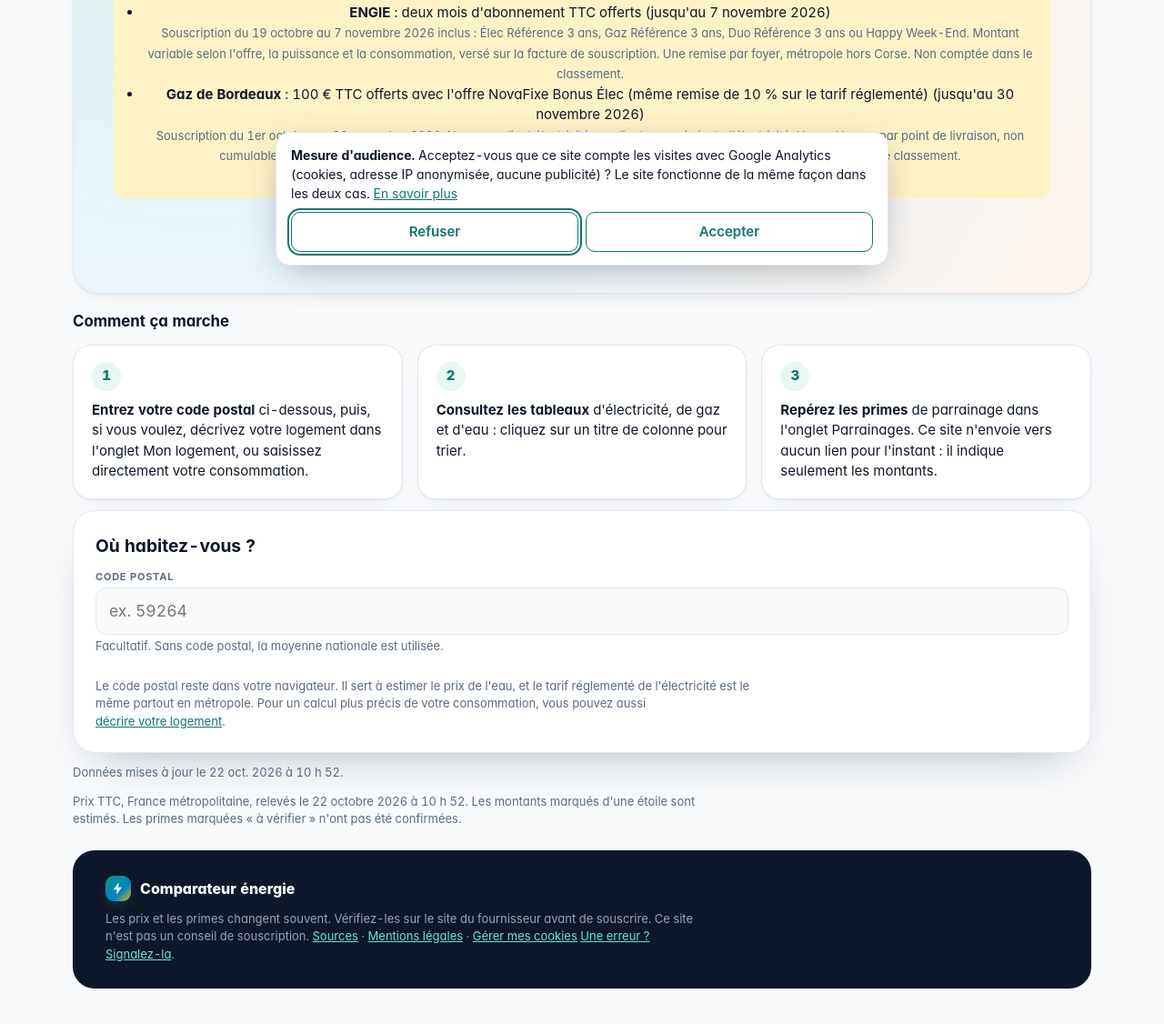
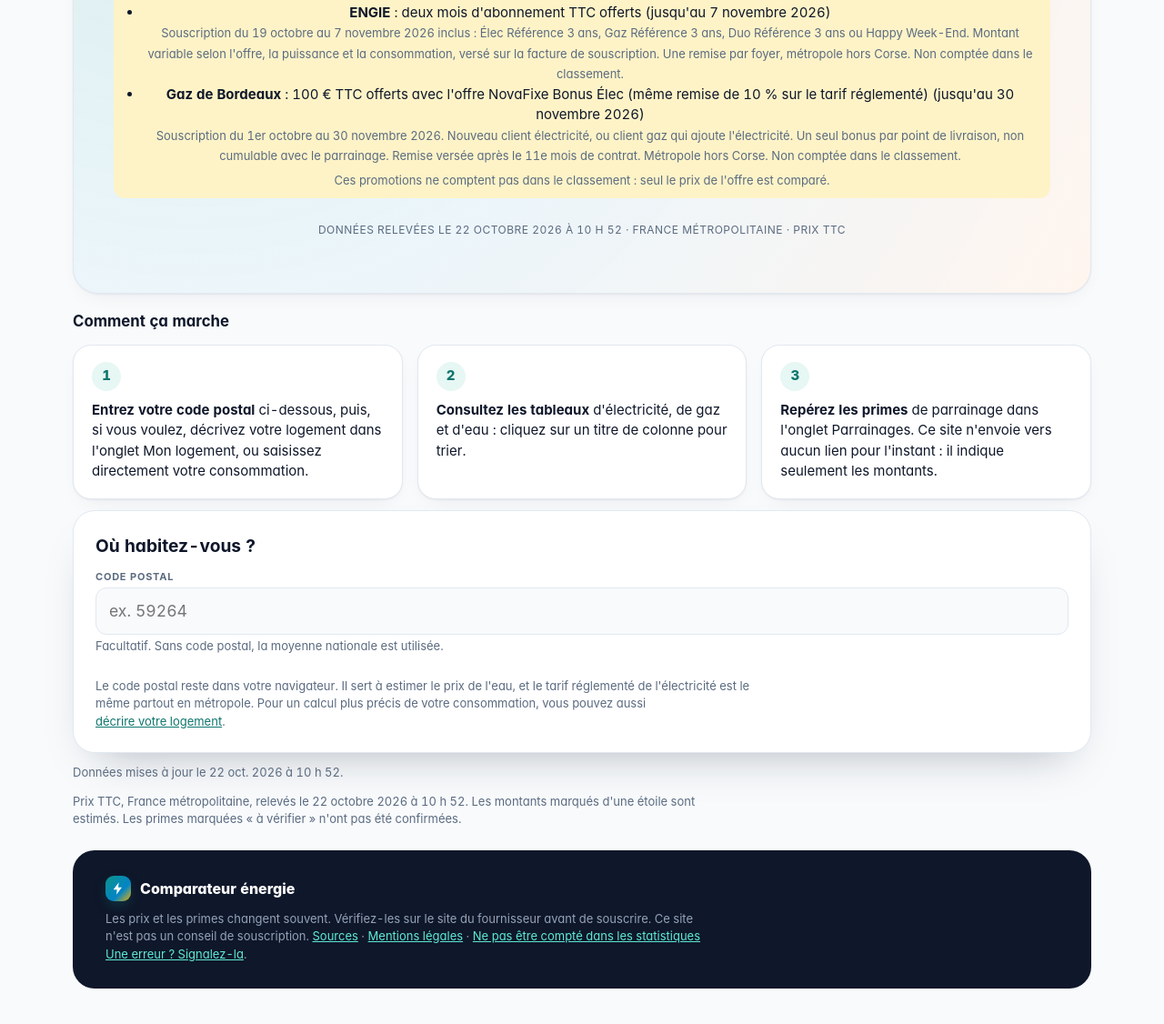
Before and after one commit to Absinthe1975/comparateur-energie, a plain HTML site: page index.html in a window 1280 px wide. Shown: the part 496-1622 px from the top of the page at 91% size. Drawn offline with Linux system fonts and the light colour scheme.

Commit message:
Mesure d'audience : GoatCounter (sans cookie, sans bandeau) à la place de Google Analytics, bouton d'opposition, Mentions légales à jour

```diff
--- a/index.html
+++ b/index.html
@@ -129,12 +129,6 @@ tr.ref td { background: var(--ref-bg); }
 .conf { display: inline-block; min-width: 1.3em; text-align: center; font-weight: 700; font-size: 12px; border-radius: 50%; margin-right: 4px; padding: 0 2px; border: 1px solid currentColor; }
 .conf.c-ok { color: var(--accent); } .conf.c-est { color: var(--warn); } .conf.c-chk { color: var(--bad, #b91c1c); }
 .conf-leg { margin: 6px 2px 0; }
-#cmp { position: fixed; left: 12px; right: 12px; bottom: 12px; z-index: 60; max-width: 640px; margin-inline: auto; background: var(--surface); color: var(--fg); border: 1px solid var(--line); border-radius: 16px; box-shadow: 0 10px 40px -10px rgba(15,23,42,.35); padding: 14px 16px; }
-#cmp[hidden] { display: none; }
-#cmp p { margin: 0 0 10px; font-size: 14px; }
-#cmp .cmp-b { display: flex; flex-wrap: wrap; gap: 8px; }
-#cmp .cmp-b button { flex: 1 1 140px; font: inherit; font-weight: 600; padding: 10px 14px; border-radius: 10px; cursor: pointer; border: 1px solid var(--accent); background: var(--surface); color: var(--accent); }
-@media print { #cmp { display: none !important; } }
 .badge.promo { white-space: normal; display: inline-block; max-width: 34ch; border-radius: 12px; line-height: 1.35; }
 table td:first-child, table th:first-child { max-width: 36ch; overflow-wrap: anywhere; }
 .tablewrap .offer { overflow-wrap: anywhere; }
@@ -823,14 +817,14 @@ code { overflow-wrap: anywhere; }
     <div class="card">
       <h3>Données personnelles</h3>
       <ul>
-        <li><strong>Aucune collecte sans votre accord :</strong> ce site n'a ni compte, ni formulaire envoyé à un serveur, ni cookies publicitaires. Ce que vous saisissez (logement, consommation, code postal) reste dans votre navigateur : le code postal n'est envoyé à aucun service. Seule exception, facultative : la mesure d'audience ci-dessous, activée uniquement si vous l'acceptez.</li>
-        <li><strong>Mesure d'audience (Google Analytics, facultative) :</strong> à votre première visite, un bandeau vous demande si vous acceptez la mesure d'audience. <em>Refuser est aussi simple qu'accepter</em>, et le site fonctionne de la même façon. Si vous refusez, rien n'est chargé depuis Google et aucun cookie n'est déposé. Si vous acceptez, le service Google Analytics 4 (Google Ireland Limited et Google LLC, États-Unis) est chargé et dépose des cookies (_ga et _ga_FKWB5WZJW6, conservés 13 mois au plus) pour compter les visites et les pages vues, de façon statistique : adresse IP anonymisée, aucune publicité personnalisée, aucun croisement avec d'autres données Google. L'éditeur n'y voit aucune donnée permettant de vous identifier. Vous pouvez changer d'avis à tout moment avec le lien « Gérer mes cookies » en bas de page : refuser supprime les cookies et arrête la mesure. Base légale : votre consentement. Voir la politique de confidentialité de Google (policies.google.com/privacy).</li>
+        <li><strong>Aucune collecte vous concernant :</strong> ce site n'a ni compte, ni formulaire envoyé à un serveur, ni cookie, ni publicité. Ce que vous saisissez (logement, consommation, code postal) reste dans votre navigateur : le code postal n'est envoyé à aucun service.</li>
+        <li><strong>Mesure d'audience (GoatCounter) :</strong> le site compte ses visites avec GoatCounter, un service statistique sans cookie et sans suivi entre sites, utilisé uniquement par l'éditeur pour savoir quelles pages sont lues. Votre navigateur appelle pour cela les serveurs de GoatCounter (gc.zgo.at et absinthe1975.goatcounter.com), qui reçoivent comme tout serveur votre adresse IP et des informations techniques (page, navigateur, taille d'écran, provenance). D'après l'éditeur du service, l'adresse IP n'est pas conservée et aucune fiche individuelle n'est constituée ; l'éditeur de ce site ne voit que des totaux. <strong>Vous pouvez vous y opposer à tout moment</strong> avec le bouton « Ne pas être compté dans les statistiques » en bas de page : votre navigateur n'enverra plus rien. Voir la politique de confidentialité de GoatCounter (goatcounter.com, rubrique « Privacy policy »).</li>
         <li><strong>Mémorisation sur votre appareil :</strong> la description de votre logement et vos valeurs saisies à la main sont gardées dans le stockage local de votre navigateur, pour votre prochaine visite. Rien n'est envoyé. Vous les effacez en supprimant les données du site dans votre navigateur.</li>
-        <li><strong>Polices de caractères :</strong> la page n'utilise que les polices de votre appareil. Elle ne charge aucune ressource d'un site tiers, sauf Google Analytics si vous l'avez accepté.</li>
+        <li><strong>Polices de caractères :</strong> la page n'utilise que les polices de votre appareil. Elle ne charge aucune ressource d'un site tiers, hormis le compteur de visites GoatCounter décrit ci-dessus.</li>
         <li><strong>Hébergeur :</strong> le site est hébergé par GitHub (GitHub Pages). GitHub enregistre l'adresse IP des visiteurs à des fins de sécurité, qu'ils aient ou non un compte GitHub. GitHub est une société américaine : ces données peuvent être traitées hors de l'Union européenne. Elle indique s'appuyer sur les clauses contractuelles types de la Commission européenne et sur le cadre de protection des données UE-États-Unis. Voir la déclaration de confidentialité de GitHub (docs.github.com, rubrique « Site policy »). L'éditeur n'a pas accès à ces journaux.</li>
         <li><strong>Signaler une erreur :</strong> le lien en bas de page ouvre votre application de messagerie avec un message prérempli ; rien n'est envoyé tant que vous n'envoyez pas le message vous-même.</li>
         <li><strong>Liens vers d'autres sites :</strong> les sources citées s'ouvrent sur des sites tiers qui ont leurs propres règles.</li>
-        <li><strong>Vos droits :</strong> l'éditeur ne conserve aucune donnée qui vous identifie ; les statistiques de Google Analytics, si vous les avez acceptées, sont anonymisées. Vous pouvez retirer votre accord à tout moment (« Gérer mes cookies »). Pour toute question : benoittheret@gmail.com. Vous pouvez aussi saisir la CNIL (cnil.fr).</li>
+        <li><strong>Vos droits :</strong> l'éditeur ne conserve aucune donnée qui vous identifie. Vous pouvez vous opposer à la mesure d'audience à tout moment (bouton en bas de page). Pour toute question : benoittheret@gmail.com. Vous pouvez aussi saisir la CNIL (cnil.fr).</li>
       </ul>
     </div>
     <p class="note">Les marques citées appartiennent à leurs propriétaires et servent seulement à identifier les offres. Si vous ajoutez un jour des liens de parrainage rémunérés, de la publicité ou le traitement de documents d'utilisateurs, ce texte devra être revu. Ce texte est un modèle rédigé sans avocat : il n'est pas un avis juridique. Faites-le relire, et adaptez-le si votre situation change.</p>
@@ -841,7 +835,7 @@ code { overflow-wrap: anywhere; }
 
 <footer>
     <div class="foot-brand"><span class="brand-logo" style="width:28px;height:28px;border-radius:9px"><svg width="16" height="16" viewBox="0 0 24 24" fill="currentColor" aria-hidden="true"><path d="M13 2 4 14h6l-1 8 9-12h-6z"/></svg></span>Comparateur énergie</div>
-    <p>Les prix et les primes changent souvent. Vérifiez-les sur le site du fournisseur avant de souscrire. Ce site n'est pas un conseil de souscription. <button type="button" class="linkbtn" data-go="sources">Sources</button> · <button type="button" class="linkbtn" data-go="legal">Mentions légales</button> · <button type="button" class="linkbtn" id="cmp-open">Gérer mes cookies</button> <a href="mailto:benoittheret@gmail.com?subject=Erreur%20sur%20le%20comparateur&amp;body=Offre%20ou%20page%20concern%C3%A9e%20%3A%0AProbl%C3%A8me%20constat%C3%A9%20%3A%0ALien%20ou%20document%20qui%20le%20prouve%20%3A">Une erreur ? Signalez-la</a>.</p>
+    <p>Les prix et les primes changent souvent. Vérifiez-les sur le site du fournisseur avant de souscrire. Ce site n'est pas un conseil de souscription. <button type="button" class="linkbtn" data-go="sources">Sources</button> · <button type="button" class="linkbtn" data-go="legal">Mentions légales</button> · <button type="button" class="linkbtn" id="gc-optout">Ne pas être compté dans les statistiques</button> <a href="mailto:benoittheret@gmail.com?subject=Erreur%20sur%20le%20comparateur&amp;body=Offre%20ou%20page%20concern%C3%A9e%20%3A%0AProbl%C3%A8me%20constat%C3%A9%20%3A%0ALien%20ou%20document%20qui%20le%20prouve%20%3A">Une erreur ? Signalez-la</a>.</p>
   </footer>
 </div>
 
@@ -2278,33 +2272,15 @@ staleCheck();
 showDates();
 loadData();
 </script>
-<div id="cmp" role="dialog" aria-modal="false" aria-labelledby="cmp-t" hidden>
-  <p id="cmp-t"><strong>Mesure d'audience.</strong> Acceptez-vous que ce site compte les visites avec Google Analytics (cookies, adresse IP anonymisée, aucune publicité) ? Le site fonctionne de la même façon dans les deux cas. <button type="button" class="linkbtn" data-go="legal">En savoir plus</button></p>
-  <div class="cmp-b"><button type="button" id="cmp-no">Refuser</button><button type="button" id="cmp-yes">Accepter</button></div>
-</div>
+<script data-goatcounter="https://absinthe1975.goatcounter.com/count" async src="https://gc.zgo.at/count.js"></script>
 <script>
 (function () {
-  var ID = "G-FKWB5WZJW6", KEY = "mesure-audience", box = document.getElementById("cmp");
-  function lire() { try { return localStorage.getItem(KEY); } catch (e) { return null; } }
-  function ecrire(v) { try { localStorage.setItem(KEY, v); } catch (e) { /* sans stockage : le choix vaut pour cette page seulement */ } }
-  function charger() {
-    if (window.__gaCharge) return; window.__gaCharge = true; window["ga-disable-" + ID] = false;
-    window.dataLayer = window.dataLayer || []; window.gtag = function () { window.dataLayer.push(arguments); };
-    window.gtag("js", new Date());
-    window.gtag("config", ID, { anonymize_ip: true, allow_google_signals: false, allow_ad_personalization_signals: false, cookie_expires: 34128000 });
-    var s = document.createElement("script"); s.async = true; s.src = "https://www.googletagmanager.com/gtag/js?id=" + ID; document.head.appendChild(s);
-  }
-  function effacer() {
-    window["ga-disable-" + ID] = true;
-    var noms = ["_ga", "_ga_" + ID.replace("G-", ""), "_gid", "_gat"], hotes = [location.hostname, "." + location.hostname];
-    noms.forEach(function (n) { hotes.forEach(function (h) { document.cookie = n + "=; expires=Thu, 01 Jan 1970 00:00:00 GMT; path=/; domain=" + h; }); document.cookie = n + "=; expires=Thu, 01 Jan 1970 00:00:00 GMT; path=/"; });
-  }
-  function montrer(v) { box.hidden = !v; if (v) document.getElementById("cmp-no").focus(); }
-  document.getElementById("cmp-yes").addEventListener("click", function () { ecrire("oui"); montrer(false); charger(); });
-  document.getElementById("cmp-no").addEventListener("click", function () { ecrire("non"); montrer(false); effacer(); });
-  document.getElementById("cmp-open").addEventListener("click", function () { montrer(true); });
-  var c = lire();
-  if (c === "oui") charger(); else if (c === "non") effacer(); else montrer(true);
+  /* Droit de s'opposer à la mesure d'audience : GoatCounter ignore les visites d'un navigateur où skipgc vaut "t". */
+  var b = document.getElementById("gc-optout");
+  function lire() { try { return localStorage.getItem("skipgc") === "t"; } catch (e) { return false; } }
+  function maj() { b.textContent = lire() ? "Mesure d'audience : désactivée (réactiver)" : "Ne pas être compté dans les statistiques"; }
+  b.addEventListener("click", function () { try { if (lire()) localStorage.removeItem("skipgc"); else localStorage.setItem("skipgc", "t"); } catch (e) { /* stockage indisponible */ } maj(); });
+  maj();
 })();
 </script>
 </body>
```
